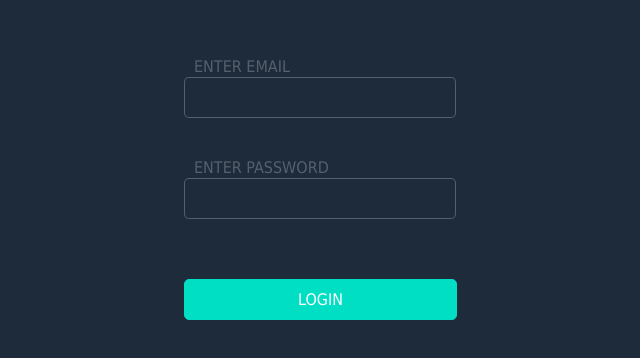
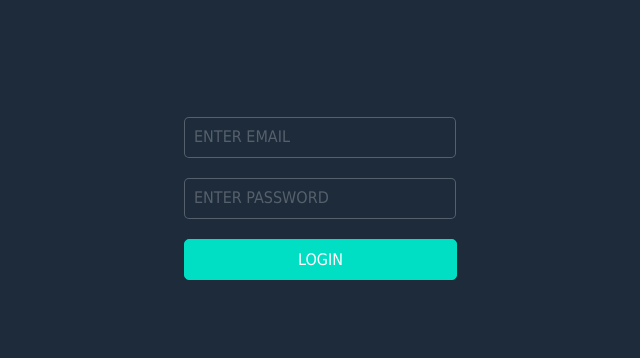
Before and after one commit to webdevelopershahil/login, a plain HTML site: page index.html in a window 1280 px wide. Shown: the part 202-560 px from the top of the page, without its empty margins (331-971 px from the left). Drawn offline with Linux system fonts and the light colour scheme.

Commit message:
Update style.css

```diff
--- a/style.css
+++ b/style.css
@@ -15,7 +15,7 @@ body{
 .inputBox{
   position: relative;
   width: 250px;
-  padding: 30px 0px;
+  margin: 20px 0px;
 }
 .inputBox input{
   width: 100%;
```
